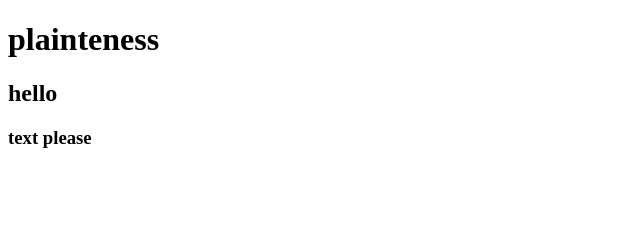
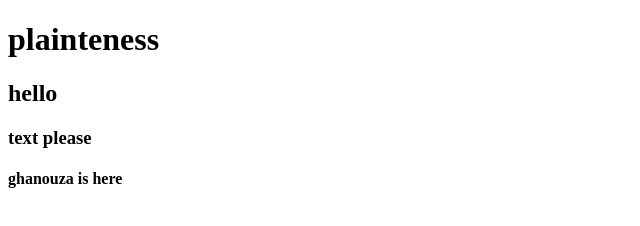
Before and after one commit to ghanouza/git-test, a plain HTML site: page index.html in a window 1280 px wide. Shown: the whole page, without its empty margins (0-640 px from the left). Drawn offline with Linux system fonts and the light colour scheme.

Commit message:
modifed git test

```diff
--- a/index.html
+++ b/index.html
@@ -7,6 +7,7 @@
 		<h1>plainteness</h1>
 		<h2>hello</h2>
 		<h3>text please</h3>
+		<h4>ghanouza is here</h4>
 
 	</body>
 </html>
```
